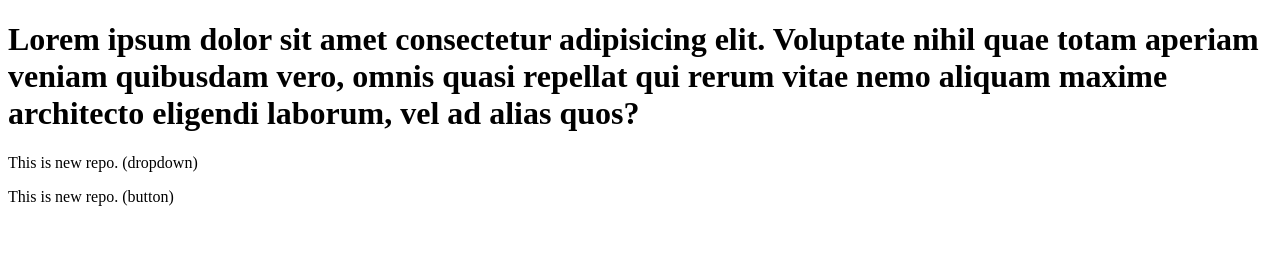
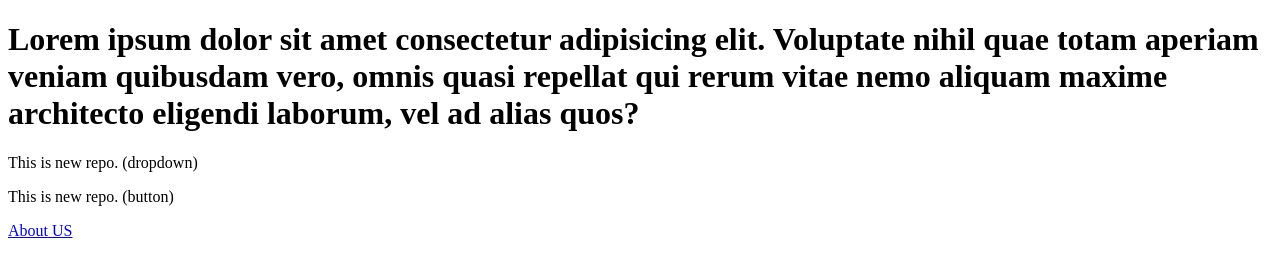
Before and after one commit to MrShubhamL/local-repository, a plain HTML site: page index.html in a window 1280 px wide. Drawn offline with Linux system fonts and the light colour scheme.

```diff
--- a/index.html
+++ b/index.html
@@ -13,7 +13,7 @@
         ad alias quos?</h1>
     <p class="textcemter">This is new repo. (dropdown)</p>
     <p class="textcemter">This is new repo. (button)</p>
-
+    <a href="about.html" class="nav-link">About US</a>
 </body>
 
 </html>
```
